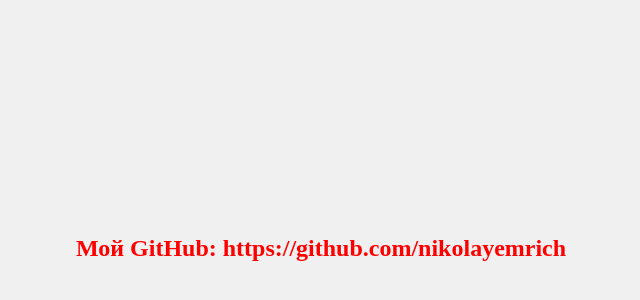
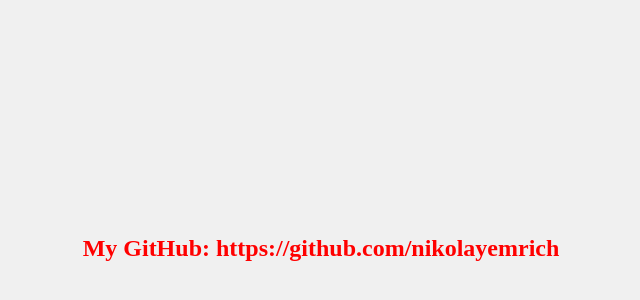
Before and after one commit to NikolayEmrich/CV-personal-dashboard, a plain HTML site: page index.html in a window 1280 px wide. Shown: the part 152-452 px from the top of the page, without its empty margins (319-959 px from the left). Drawn offline with Linux system fonts and the light colour scheme.

Commit message:
Test yolo

```diff
--- a/index.html
+++ b/index.html
@@ -7,6 +7,6 @@
     <link rel="stylesheet" href="style.css"> <!-- подключение отдельного CSS -->
 </head>
 <body>
-      <a href="https://github.com/NikolayEmrich" target="_blank">Мой GitHub: https://github.com/nikolayemrich</a>
+      <a href="https://github.com/NikolayEmrich" target="_blank">My GitHub: https://github.com/nikolayemrich</a>
 </body>
 </html>
```
